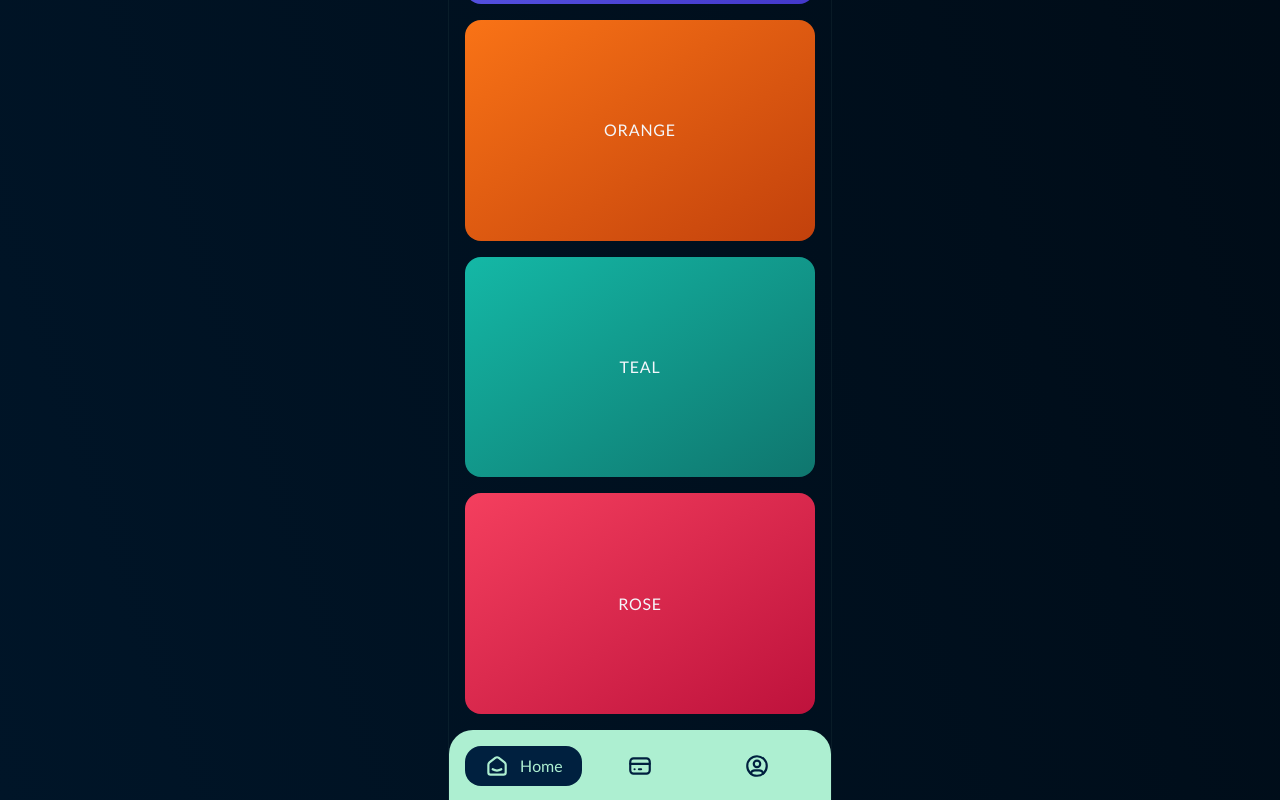
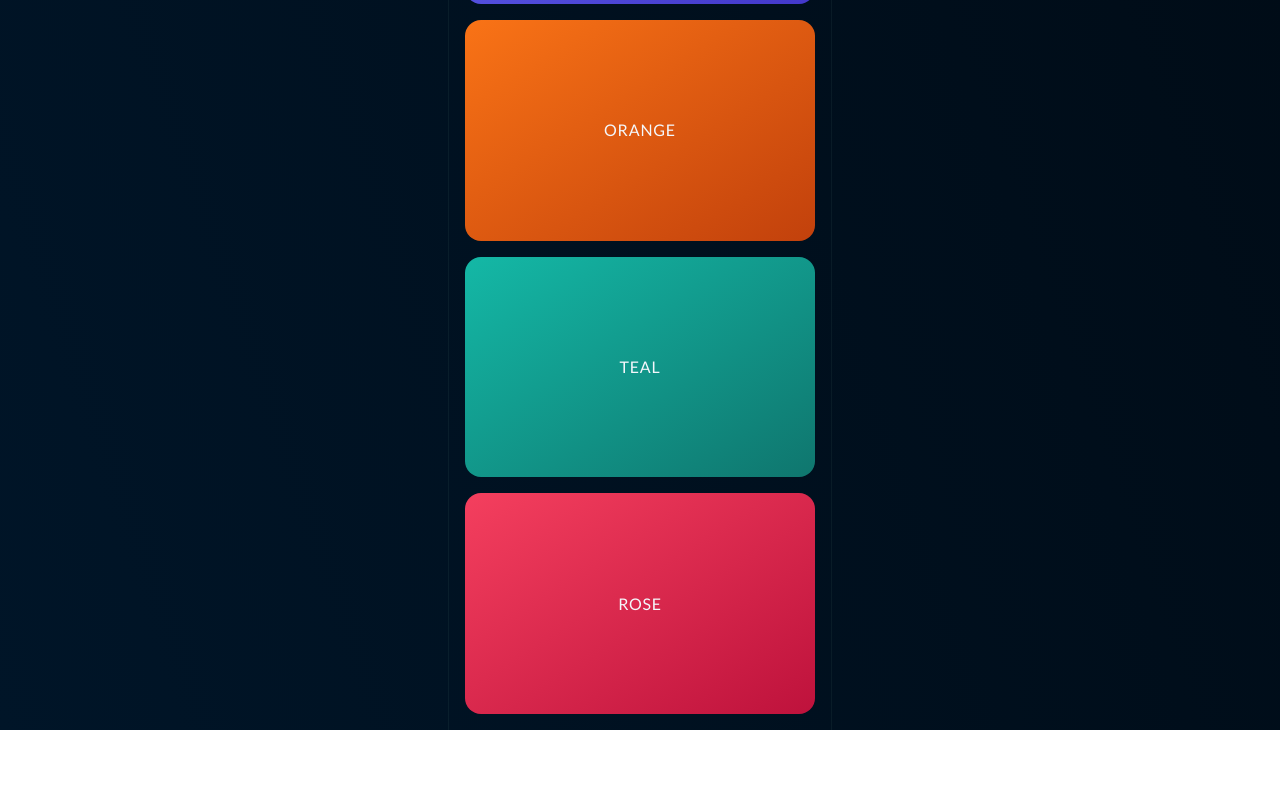
Before and after one commit to hrvsdev/cardnest, a React (Vite) app: page / in a window 1280 px wide. Shown: the part 2966-3766 px from the top of the page. After the commit the page ends 3696 px from the top, so only its background shows below. Built offline with nearby package versions, Linux system fonts and the light colour scheme.

Commit message:
Remove TabBar

```diff
--- a/src/pages/Home/index.tsx
+++ b/src/pages/Home/index.tsx
@@ -1,18 +1,16 @@
 import { Header } from "@components/Header";
-import { TabBar } from "@components/TabBar";
 
 import { c } from "@utils/styles.ts";
 
 export function Home() {
 	return (
-		<main className="flex flex-col justify-between relative h-full w-full">
+		<main className="h-full w-full">
 			<Header />
-			<div className="overflow-y-auto grow space-y-4 p-4">
+			<div className="space-y-4 p-4">
 				{Object.keys(cardColorClassName).map((color) => (
 					<Card key={color} color={color as CardColor} />
 				))}
 			</div>
-			<TabBar />
 		</main>
 	);
 }
```
